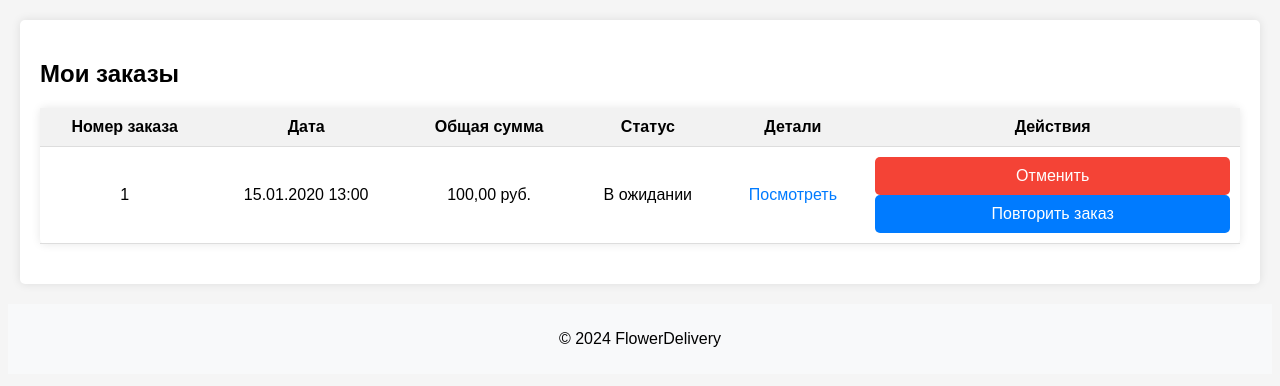
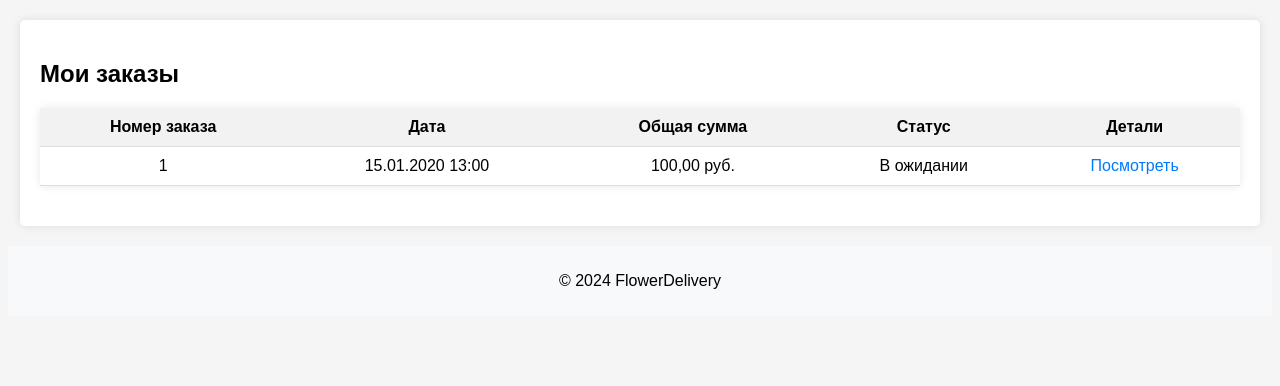
Before and after one commit to MasterVVK/flower_delivery, a Django app: page /orders/ in a window 1280 px wide. Shown: the part 142-528 px from the top of the page. Run offline with Django 5.2, Linux system fonts and the light colour scheme; a user stored in the database is signed in; tables that the repository leaves empty hold one stand-in row (values such as "Sample post"); parts of the project's set-up code (start-up, migrations or seed data) failed here and were passed over.

Commit message:
Update order_list.html

```diff
--- a/templates/orders/order_list.html
+++ b/templates/orders/order_list.html
@@ -14,7 +14,6 @@
             <th>Общая сумма</th>
             <th>Статус</th>
             <th>Детали</th>
-            <th>Действия</th>  <!-- Новый столбец для действий -->
         </tr>
     </thead>
     <tbody>
@@ -25,18 +24,6 @@
             <td>{{ order.total }} руб.</td>
             <td>{{ order.get_status_display }}</td>
             <td><a href="{% url 'order_detail' order.id %}">Посмотреть</a></td>
-            <td>
-                {% if order.status == 'P' %}
-                    <form action="{% url 'cancel_order' order.id %}" method="post" style="display:inline;">
-                        {% csrf_token %}
-                        <button type="submit" class="cancel-button">Отменить</button>
-                    </form>
-                {% endif %}
-                <form action="{% url 'repeat_order' order.id %}" method="post" style="display:inline;">
-                    {% csrf_token %}
-                     <button type="submit" class="repeat-button">Повторить заказ</button>
-                </form>
-            </td>
         </tr>
         {% endfor %}
     </tbody>
```
